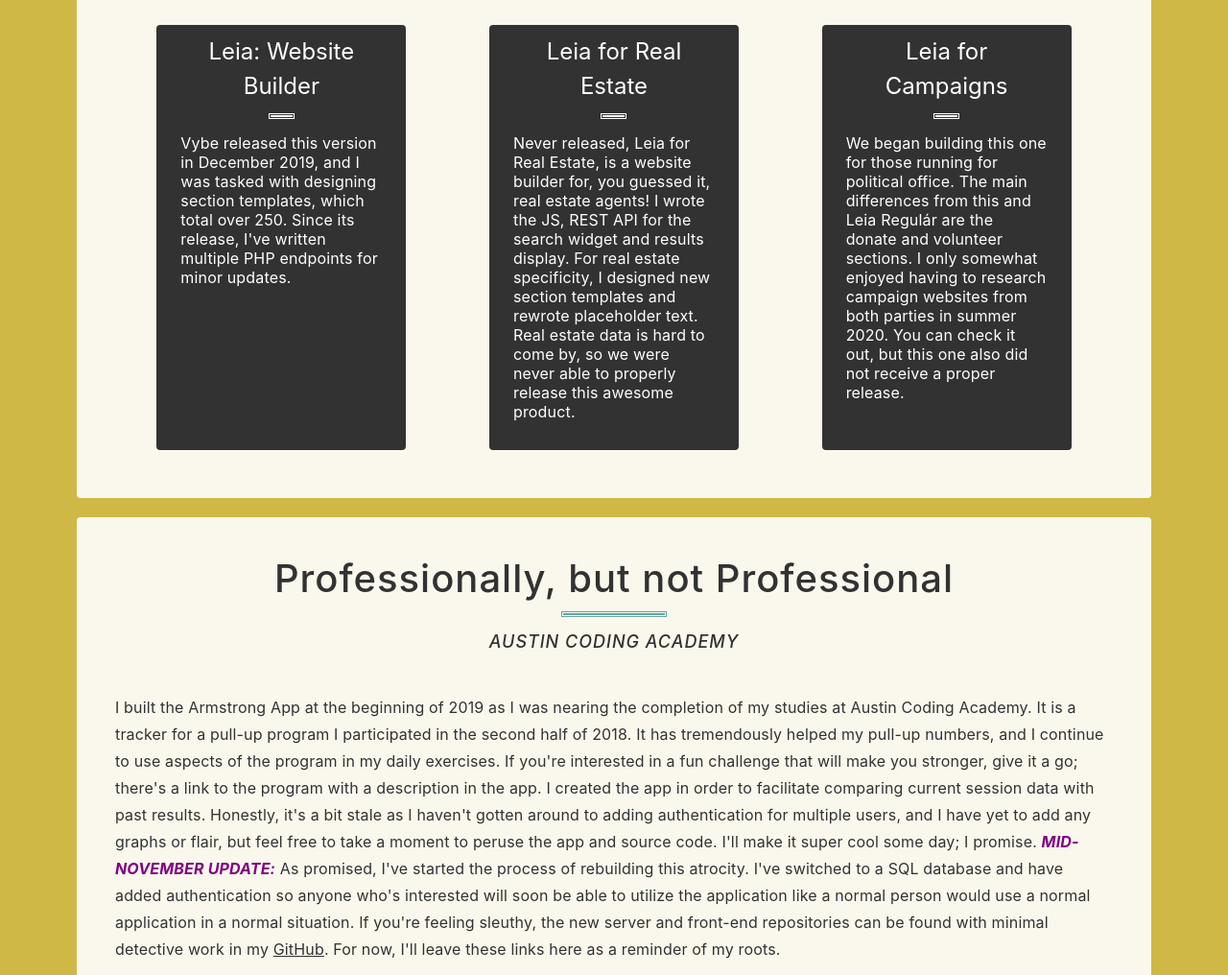
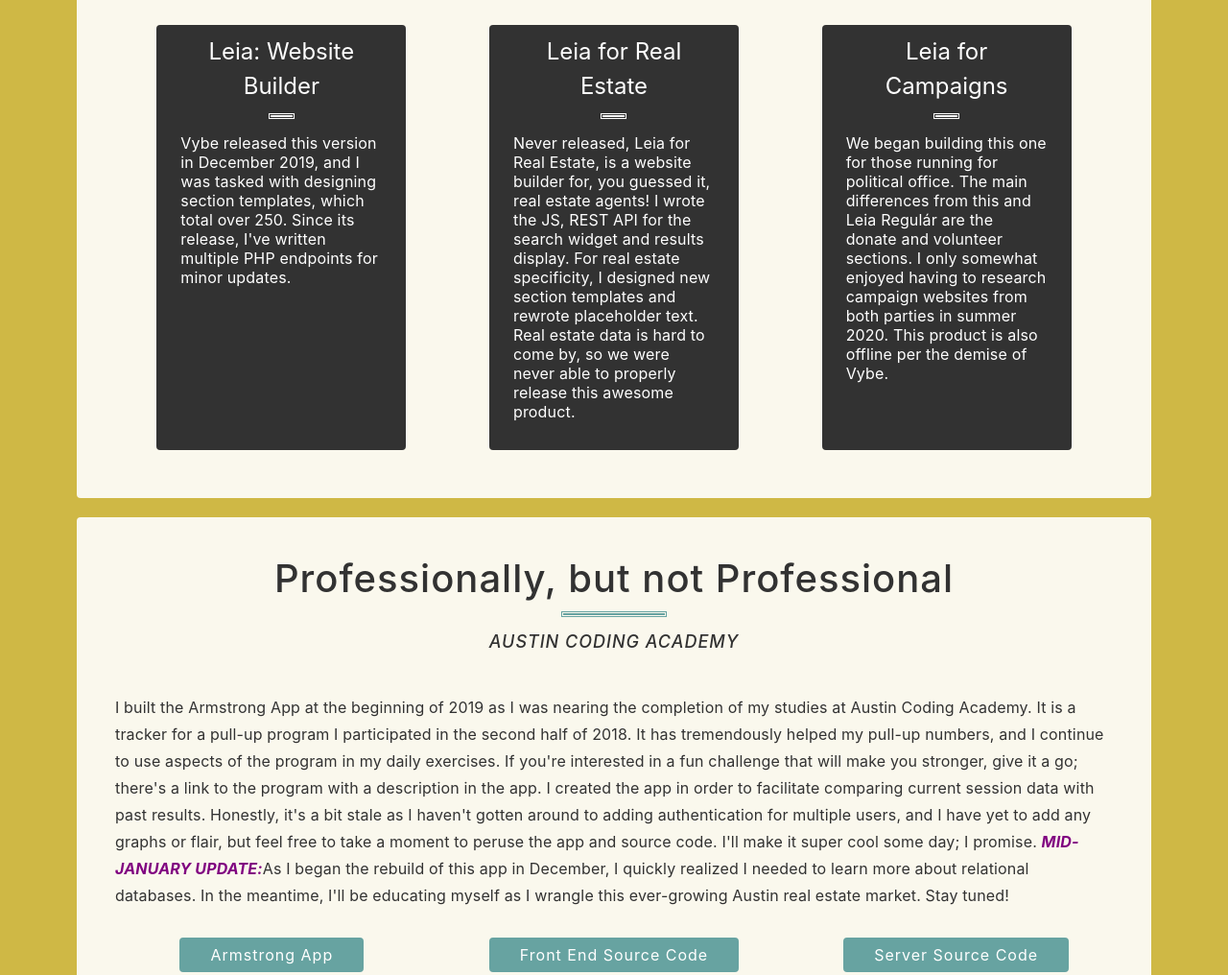
Before and after one commit to AlanHouston/AlanHouston.github.io, a plain HTML site: page index.html in a window 1280 px wide. Shown: the part 2420-3436 px from the top of the page at 96% size. Drawn offline with nearby package versions, Linux system fonts and the light colour scheme; a web font is replaced by a local one.

Commit message:
january update

```diff
--- a/index.html
+++ b/index.html
@@ -98,7 +98,7 @@
                     <div class='leiaBlock col-lg-3 col-md-12'>
                         <a class='leiaTitle' href='https://cp.heyleia.com' target='_blank'>Leia for Campaigns</a>
                         <hr class='leiaHr'>
-                        <p>We began building this one for those running for political office. The main differences from this and Leia Regulár are the donate and volunteer sections. I only somewhat enjoyed having to research campaign websites from both parties in summer 2020. You can check it out, but this one also did not receive a proper release.</p>
+                        <p>We began building this one for those running for political office. The main differences from this and Leia Regulár are the donate and volunteer sections. I only somewhat enjoyed having to research campaign websites from both parties in summer 2020. This product is also offline per the demise of Vybe.</p>
                     </div>
                 </div>
             </div>
@@ -108,7 +108,9 @@
                 <h3 class='sectionTitle'>Professionally, but not Professional</h3>
                 <hr class='projectsHr'>
                 <h4 class='sectionSub'>Austin Coding Academy</h4>
-                <p>I built the Armstrong App at the beginning of 2019 as I was nearing the completion of my studies at Austin Coding Academy. It is a tracker for a pull-up program I participated in the second half of 2018. It has tremendously helped my pull-up numbers, and I continue to use aspects of the program in my daily exercises. If you're interested in a fun challenge that will make you stronger, give it a go; there's a link to the program with a description in the app. I created the app in order to facilitate comparing current session data with past results. Honestly, it's a bit stale as I haven't gotten around to adding authentication for multiple users, and I have yet to add any graphs or flair, but feel free to take a moment to peruse the app and source code. I'll make it super cool some day; I promise. <span>MID-NOVEMBER UPDATE:</span> As promised, I've started the process of rebuilding this atrocity. I've switched to a SQL database and have added authentication so anyone who's interested will soon be able to utilize the application like a normal person would use a normal application in a normal situation. If you're feeling sleuthy, the new server and front-end repositories can be found with minimal detective work in my <a href='https://github.com/AlanHouston' target='_blank'>GitHub</a>. For now, I'll leave these links here as a reminder of my roots.</p>
+                <p>I built the Armstrong App at the beginning of 2019 as I was nearing the completion of my studies at Austin Coding Academy. It is a tracker for a pull-up program I participated in the second half of 2018. It has tremendously helped my pull-up numbers, and I continue to use aspects of the program in my daily exercises. If you're interested in a fun challenge that will make you stronger, give it a go; there's a link to the program with a description in the app. I created the app in order to facilitate comparing current session data with past results. Honestly, it's a bit stale as I haven't gotten around to adding authentication for multiple users, and I have yet to add any graphs or flair, but feel free to take a moment to peruse the app and source code. I'll make it super cool some day; I promise. <span>MID-JANUARY UPDATE:</span>As I began the rebuild of this app in December, I quickly realized I needed to learn more about relational databases. In the meantime, I'll be educating myself as I wrangle this ever-growing Austin real estate market. Stay tuned!
+
+                    <!--<span>MID-NOVEMBER UPDATE:</span> As promised, I've started the process of rebuilding this atrocity. I've switched to a SQL database and have added authentication so anyone who's interested will soon be able to utilize the application like a normal person would use a normal application in a normal situation. If you're feeling sleuthy, the new server and front-end repositories can be found with minimal detective work in my <a href='https://github.com/AlanHouston' target='_blank'>GitHub</a>. For now, I'll leave these links here as a reminder of my roots.</p>-->
                 <div id='armstrongBtnWrap' class='row'>
                     <div class='col-md-4 col-sm-12'>
                         <a class='armstrongBtn btn' href='https://alanhouston.dev/theArmstrongProgram/' target="_blank">Armstrong App</a>
```
